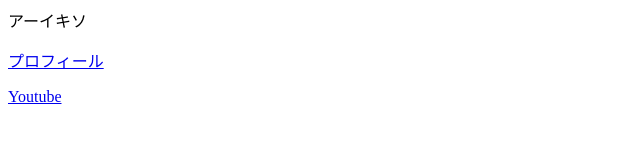
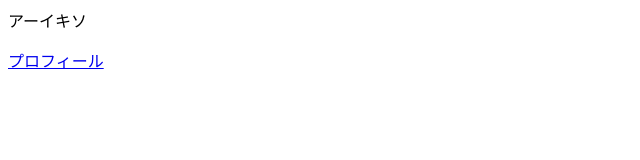
Before and after one commit to 27cgr/F1ashPlayer.github.io, a plain HTML site: page index.html in a window 1280 px wide. Shown: the full height of the page, 0-640 px from the left. Drawn offline with Linux system fonts and the light colour scheme.

Commit message:
Revert "Update index.html"
This reverts commit e62ab26fb16a8154177f7e569c0072dbbcd47df2.

```diff
--- a/index.html
+++ b/index.html
@@ -8,6 +8,5 @@
   <!-- href=""  URL   target=""  window-->
   <p>アーイキソ</p>
   <p><a href="http://twpf.jp/F1ashPlayer" target="_blank">プロフィール</a></p>
-  <p><a href="https://www.youtube.com/user/toirimann/feed" target="_blank">Youtube</a></p>
   </body>
 </html>
```
